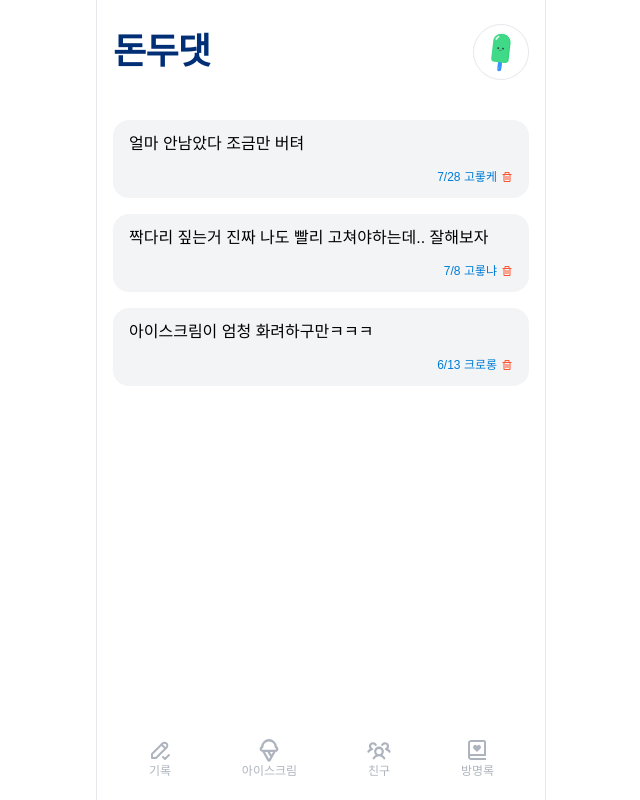
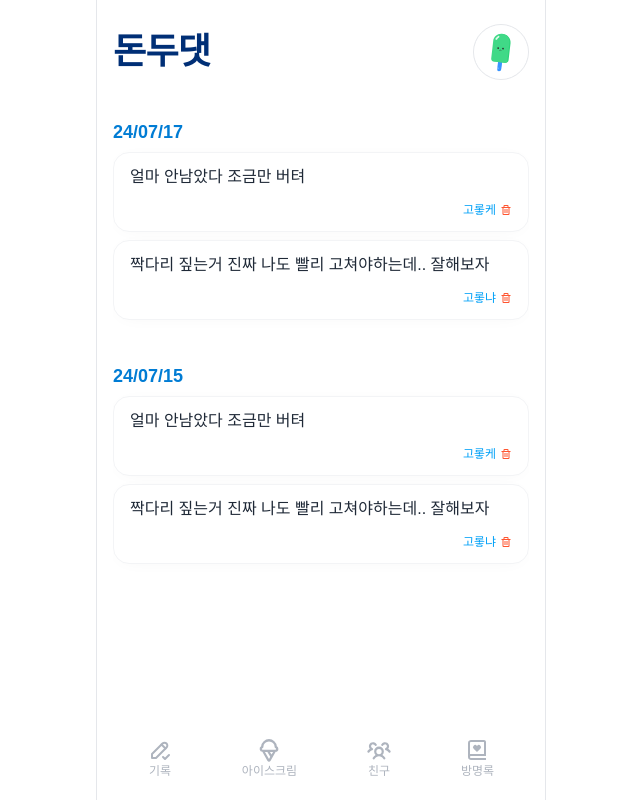
Before and after one commit to LikeLion-KW-TEAM2/TEAM_2_FE, a React (Vite) app: page /guestbook in a window 1280 px wide. Shown: the whole page, without its empty margins (319-959 px from the left). Built offline with nearby package versions, Linux system fonts and the light colour scheme; a web font is replaced by a local one.

Commit message:
chore : 방명록 페이지 변경된 스타일 적용

```diff
--- a/src/pages/guestbook/Guestbook.tsx
+++ b/src/pages/guestbook/Guestbook.tsx
@@ -1,22 +1,29 @@
-import Button from '@/components/Button'
 import HeaderWithProfile from '@/components/HeaderWithProfile'
-import { Modal } from '@/components/modal/Modal'
 import NavLayout from '@/components/NavLayout'
 import { useModal } from '@/hooks/useModal'
 import { BiTrash } from 'react-icons/bi'
 import ModalGuestbook from './components/ModalGuestbook'
 
 const MESSAGES = [
-  { name: '고롷케', content: '얼마 안남았다 조금만 버텨', date: '7/28' },
+  {
+    date: '24/07/17',
+    content: [
+      { name: '고롷케', message: '얼마 안남았다 조금만 버텨' },
       {
         name: '고롷냐',
-    content: '짝다리 짚는거 진짜 나도 빨리 고쳐야하는데.. 잘해보자',
-    date: '7/8',
+        message: '짝다리 짚는거 진짜 나도 빨리 고쳐야하는데.. 잘해보자',
+      },
+    ],
   },
   {
-    name: '크로롱',
-    content: '아이스크림이 엄청 화려하구만ㅋㅋㅋ',
-    date: '6/13',
+    date: '24/07/15',
+    content: [
+      { name: '고롷케', message: '얼마 안남았다 조금만 버텨' },
+      {
+        name: '고롷냐',
+        message: '짝다리 짚는거 진짜 나도 빨리 고쳐야하는데.. 잘해보자',
+      },
+    ],
   },
 ]
 
@@ -28,15 +35,20 @@ const Guestbook = () => {
         <HeaderWithProfile />
 
         <section className="flexColumn gap-4">
-          {MESSAGES.map((message, index) => (
+          {MESSAGES.map(({ date, content }) => (
+            <div key={date} className="flexColumn mb-7 gap-2">
+              <h6 className="font-bold text-primary-600">{date}</h6>
+              {content.map(({ name, message }) => (
                 <div
-              key={index}
-              className="flexColumn justify-end gap-3 rounded-2xl bg-secondary-100 px-4 py-3"
+                  key={date}
+                  className="flexColumn shadow-small justify-end gap-3 rounded-2xl border border-secondary-100 px-4 py-3"
                 >
-              <p className="text-medium font-medium">{message.content}</p>
+                  <p className="text-medium font-medium text-secondary-800">
+                    {message}
+                  </p>
                   <div className="flexAlign gap-1 self-end">
-                <p className="text-xsmall font-medium text-primary-600">
-                  {message.date} {message.name}
+                    <p className="text-xsmall font-medium text-primary-500">
+                      {name}
                     </p>
                     <BiTrash
                       size={12}
@@ -44,6 +56,8 @@ const Guestbook = () => {
                       onClick={openModal}
                     />
                   </div>
+                </div>
+              ))}
             </div>
           ))}
         </section>
--- a/tailwind.config.js
+++ b/tailwind.config.js
@@ -68,8 +68,9 @@ export default {
         sans: ['PUREUNJEONNAM', 'sans-serif'],
       },
       boxShadow: {
-        medium: '0px 6px 15px -2px rgba(16, 24, 40, 0.05)',
-        large: '0px 8px 24px -3px rgba(16, 24, 40, 0.10)',
+        small: '0px 2px 20px -10px rgba(16, 24, 40, 0.08)',
+        medium: '0px 6px 15px -2px rgba(16, 24, 40, 0.5)',
+        large: '0px 8px 40px -3px rgba(16, 24, 40, 0.10)',
       },
       aspectRatio: {
         icecream: '7 / 10',
```
Lines whose indentation alone changed are shown as unchanged.
